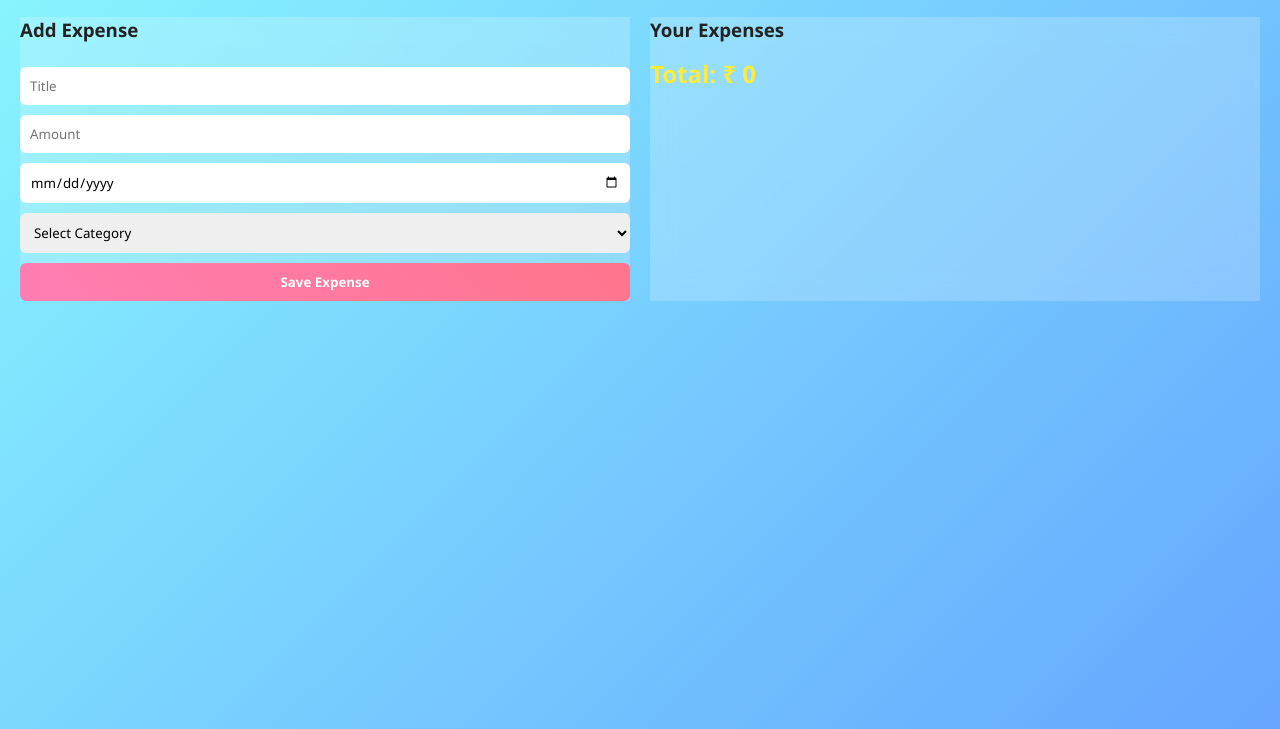
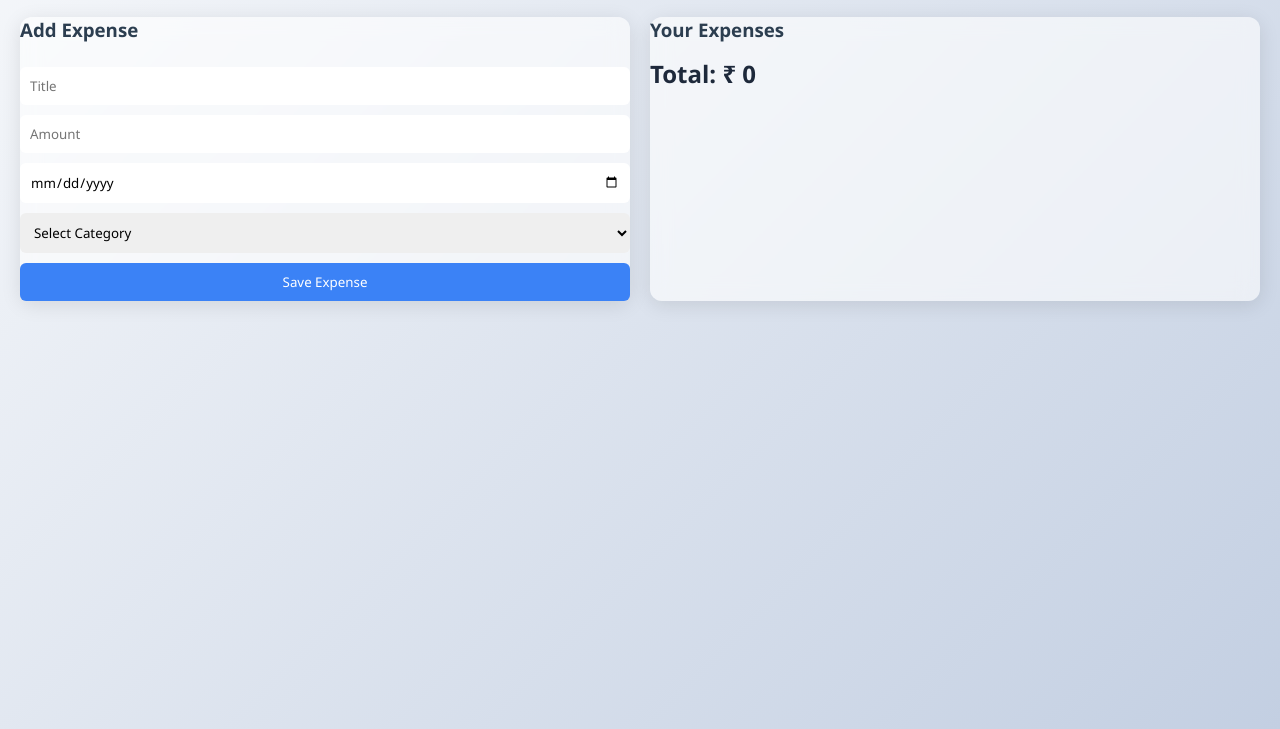
Before and after one commit to Likhitha1907/Expense-Tracker, a website: page views/index.html in a window 1280 px wide. Shown: the part 71-800 px from the top of the page. Drawn offline with Linux system fonts and the light colour scheme; no server answers.

Commit message:
final dashboard UI

```diff
--- a/views/index.html
+++ b/views/index.html
@@ -12,8 +12,8 @@ font-family: 'Segoe UI', sans-serif;
 }
 
 body{
-background: linear-gradient(135deg, #89f7fe, #66a6ff);
-color:#222;
+background: linear-gradient(135deg, #f5f7fa, #c3cfe2);
+color:#2c3e50;
 min-height:100vh;
 padding:20px;
 }
@@ -44,11 +44,11 @@ gap:20px;
 
 /* Cards */
 .card{
-background: rgba(255,255,255,0.2);
-backdrop-filter: blur(12px);
-color:#222;
+background: rgba(255,255,255,0.6);
+backdrop-filter: blur(10px);
+border-radius:12px;
+box-shadow:0 4px 20px rgba(0,0,0,0.1);
 }
-
 /* Headings */
 h2,h3{
 margin-bottom:15px;
@@ -64,17 +64,15 @@ border:none;
 }
 
 button{
-background: linear-gradient(45deg,#ff7eb3,#ff758c);
+background:#3b82f6;
 color:white;
-font-weight:bold;
+font-weight:500;
 border:none;
-cursor:pointer;
 transition:0.3s;
 }
 
 button:hover{
-transform:scale(1.05);
-box-shadow:0 5px 15px rgba(0,0,0,0.2);
+background:#2563eb;
 }
 
 /* Expense List */
@@ -107,10 +105,9 @@ background:#e53935 !important;
 
 /* Total box */
 .total{
+color:#1e293b;
 font-size:24px;
 font-weight:bold;
-margin-top:10px;
-color:#ffeb3b;
 }
 </style>
 </head>
```
